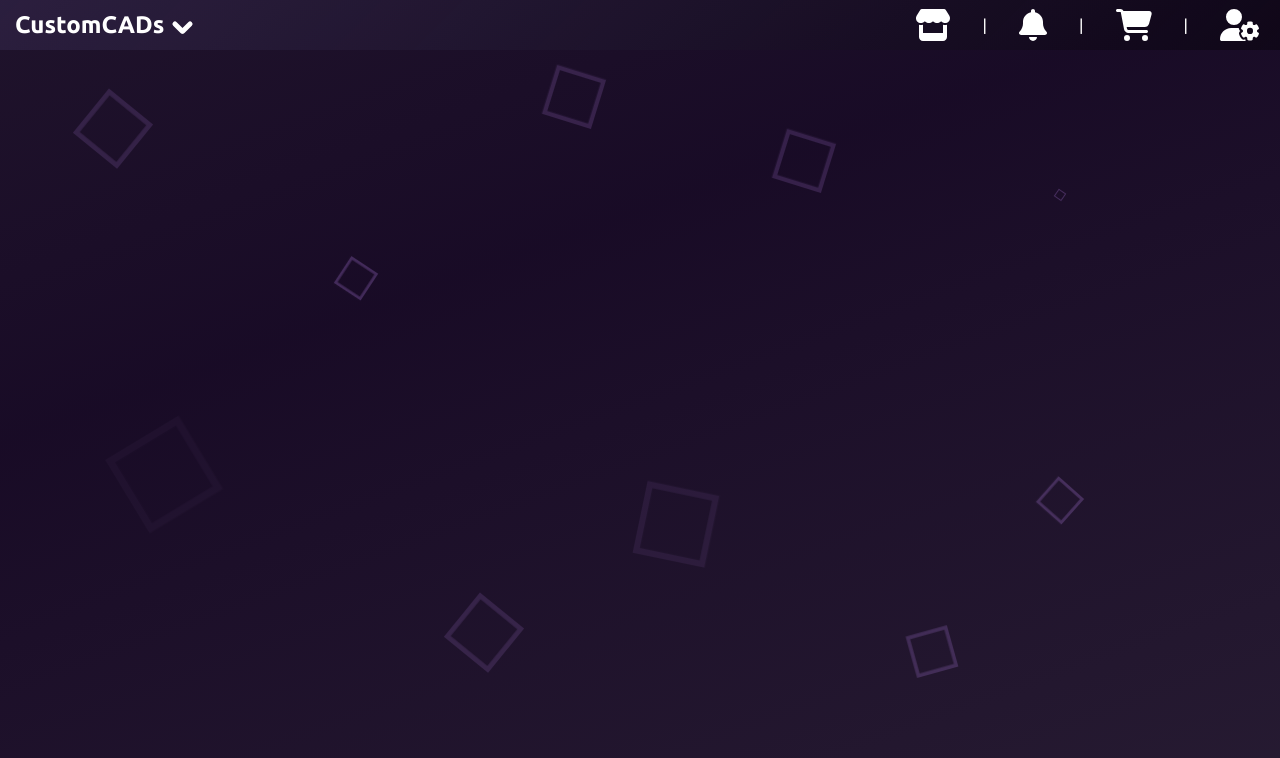
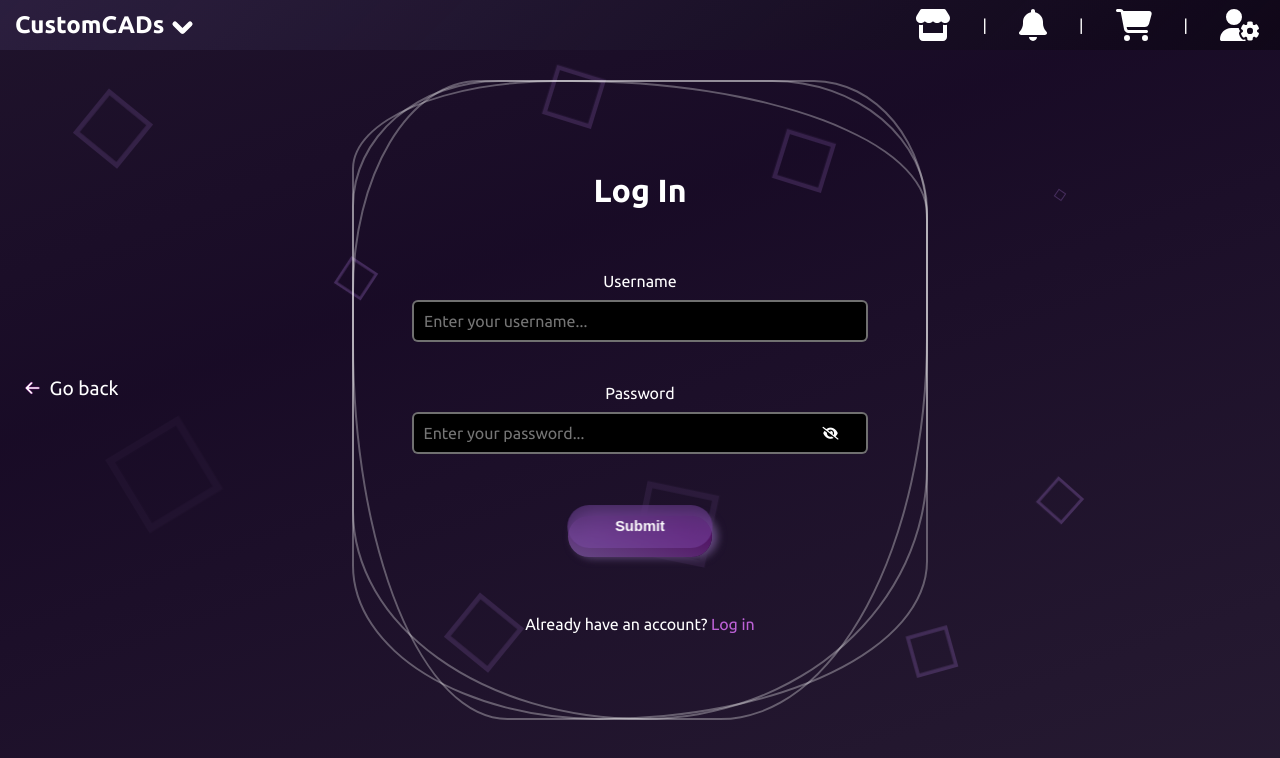
Before and after one commit to ivanzlatinov1/CustomCADsDemoDesign, a React (Vite) app in the folder data/: page /login in a window 1280 px wide. Shown: the top 758 px of the page. Built offline with nearby package versions, Linux system fonts and the light colour scheme; the HTML template or start-up script is replaced by a standard one.

Commit message:
made login and fixed scrolling in home

```diff
--- a/data/src/components/Button/Button.tsx
+++ b/data/src/components/Button/Button.tsx
@@ -6,16 +6,19 @@ interface BtnLinkProps {
     link?: string;
     text: string;
     scroll?: boolean;
+    scrollTargetId?: string;
     type?: "button" | "submit";
     className?: string;
 }
 
-const BtnLink: React.FC<BtnLinkProps> = ({ link = "/", text, scroll = false, type = "button" }) => {
+const BtnLink: React.FC<BtnLinkProps> = ({ link = "/", text, scroll = false, scrollTargetId, type = "button" }) => {
     function scrollDown() {
-        window.scrollBy({
-            top: window.innerHeight,
-            behavior: 'smooth'
-        });
+        if (scrollTargetId) {
+            const targetElement = document.getElementById(scrollTargetId);
+            if (targetElement) {
+                targetElement.scrollIntoView({ behavior: 'smooth' });
+            }
+        }
     }
 
     function handleScroll(e: React.MouseEvent<HTMLAnchorElement>) {
--- a/data/src/components/Home/Info/Info.tsx
+++ b/data/src/components/Home/Info/Info.tsx
@@ -2,7 +2,11 @@ import React from 'react';
 import Button from '../../Button/Button'
 import styles from './Info.module.css'
 
-const Info: React.FC = () => {
+interface InfoProps {
+    scrollTargetId?: string;
+}
+
+const Info: React.FC<InfoProps> = ({ scrollTargetId }) => {
     return (
         <div className={`${styles["main-info"]}`}>
             <h1>CustomCADs</h1>
@@ -12,7 +16,7 @@ const Info: React.FC = () => {
             <div className={`${styles.buttons}`}>
                 <Button link="/register" text="Get Started" className={`${styles.btn}`} />
                 <h2 className={`${styles.or}`}>OR</h2>
-                <Button scroll={true} link="/register" text="Explore" className={`${styles.btn}`} />
+                <Button scroll={true} scrollTargetId={scrollTargetId} link="/" text="Explore" className={`${styles.btn}`} />
             </div>
         </div>
     );
--- a/data/src/pages/Guest/Login/Login.module.css
+++ b/data/src/pages/Guest/Login/Login.module.css
@@ -1,3 +1,184 @@
 .login {
     height: 100vh;
+    display: flex;
+    justify-content: center;
+    align-items: center;
+    color: white;
 }
+
+.form {
+    position: relative;
+    display: flex;
+    flex-direction: column;
+    justify-content: center;
+    align-items: center;
+    width: 45%;
+    height: 80%;
+    gap: 2rem;
+}
+
+.form h1 {
+    color: #fff;
+    text-shadow: none;
+    transition: text-shadow .3s linear, color .3s linear;
+}
+
+.form:hover h1 {
+    color: rgba(255, 255, 255, 0.9);
+    text-shadow:
+        0 0 10px rgba(138, 43, 226, 0.8),
+        0 0 20px rgba(138, 43, 226, 0.6),
+        0 0 30px rgba(186, 85, 211, 0.7),
+        0 0 40px rgba(186, 85, 211, 0.5);
+    transition: text-shadow .3s linear;
+}
+
+.form .border {
+    position: absolute;
+    inset: 0;
+    border: 2px solid rgba(255, 255, 255, 0.315);
+    transition: 0.2s;
+    z-index: -1;
+}
+
+.form:hover .border {
+    border: 6px solid var(--color);
+    filter: drop-shadow(0 0 20px var(--color));
+}
+
+.form .border:nth-child(1) {
+    border-radius: 22% 62% 36% 27% / 33% 21% 60% 59%;
+}
+
+.form .border:nth-child(2) {
+    border-radius: 35% 37% 78% 59% / 27% 28% 34% 33%;
+}
+
+.form .border:nth-child(3) {
+    border-radius: 36% 20% 50% 51% / 14% 22% 40% 33%;
+}
+
+.form input[type="text"]:focus,
+.form input[type="password"]:focus {
+    border-color: #8c09ff;
+    box-shadow: 0px 0px 5px hsla(0, 0%, 100%, 0.562);
+}
+
+.form input[type="text"],
+.form input[type="password"] {
+    font-family: "Ubuntu", sans-serif;
+    width: 100%;
+    padding: 10px;
+    font-size: 1rem;
+    color: white;
+    background-color: black;
+    border: 2px solid #dddddd81;
+    border-radius: 6px;
+    outline: none;
+    box-shadow: inset 0 1px 3px rgba(0, 0, 0, 0.1);
+    transition: border-color 0.3s ease;
+}
+
+.form-field {
+    width: 75%;
+    display: flex;
+    flex-direction: column;
+    align-items: center;
+    gap: 10px;
+    margin-top: 10px;
+}
+
+.form-field span {
+    font-size: 0.8rem;
+}
+
+.submit {
+    margin: 20px;
+}
+
+.back {
+    position: absolute;
+    color: white;
+    bottom: 50%;
+    left: 2%;
+    display: flex;
+    gap: 10px;
+    cursor: pointer;
+    z-index: 90;
+    transition: scale 0.3s linear, color 0.3s linear;
+}
+
+.back a {
+    color: white;
+    font-size: 1.2rem;
+    transition: color .4s linear;
+}
+
+.back i {
+    margin-top: 3px;
+    -webkit-text-stroke: thin purple;
+}
+
+.back a:hover {
+    color: hsla(0, 0%, 100%, 0.635);
+}
+
+.back a:active {
+    color: hsla(272, 100%, 52%, 0.489);
+}
+
+.back a::after {
+    content: '';
+    position: absolute;
+    left: 0;
+    bottom: -2px;
+    width: 100%;
+    height: 2px;
+    background-color: hsla(281, 92%, 43%, 0.486);
+    transition: transform 0.3s ease;
+    transform: scaleX(0);
+    transform-origin: bottom right;
+}
+
+.back a:hover::after {
+    transform: scaleX(1);
+    transform-origin: bottom left;
+}
+
+.passwordWrapper {
+    position: relative;
+    width: 100%;
+    margin-right: 25px;
+}
+
+.eye {
+    position: absolute;
+    right: 5px;
+    top: 50%;
+    transform: translateY(-50%);
+    cursor: pointer;
+    font-size: 10px;
+}
+
+.form p a {
+    color: rgba(225, 116, 255, 0.813);
+    position: relative;
+}
+
+.form p a::after {
+    content: '';
+    position: absolute;
+    left: 0;
+    bottom: -2px;
+    width: 100%;
+    height: 1px;
+    background-color: hsla(295, 81%, 55%, 0.632);
+    transition: transform 0.3s ease;
+    transform: scaleX(0);
+    transform-origin: bottom right;
+}
+
+.form p a:hover::after {
+    transform: scaleX(1);
+    transform-origin: bottom left;
+}
--- a/data/src/pages/Guest/Login/Login.tsx
+++ b/data/src/pages/Guest/Login/Login.tsx
@@ -1,13 +1,59 @@
-import React from "react";
-import Transition from "../../../components/Transition/Transition";
-import styles from "./Login.module.css"
-
+import React, { useState } from "react"
+import { Link } from 'react-router-dom'
+import Transition from "../../../components/Transition/Transition"
+import BtnLink from "../../../components/Button/Button"
+import styles from './Login.module.css'
 
 const Login: React.FC = () => {
+    const [password, setPassword] = useState("");
+    const [isPasswordVisible, setIsPasswordVisible] = useState(false);
+
+    const togglePasswordVisibility = () => {
+        setIsPasswordVisible(!isPasswordVisible);
+    };
+
     return (
         <Transition>
             <div className={`${styles.login}`}>
+                <div className={`${styles.back}`}>
+                    <i className="fas fa-arrow-left"></i>
+                    <Link to="/register">Go back</Link>
+                </div>
+                <form className={`${styles.form}`}>
+                    <i className={`${styles.border}`} style={{ "--color": "#8c09ff5f" } as React.CSSProperties}></i>
+                    <i className={`${styles.border}`} style={{ "--color": "#550cf377" } as React.CSSProperties}></i>
+                    <i className={`${styles.border}`} style={{ "--color": "#e43bc85e" } as React.CSSProperties}></i>
+                    <h1>Log In</h1>
 
+                    <div className={`${styles["form-field"]}`}>
+                        <label>Username</label>
+                        <input type="text" placeholder="Enter your username..." id="username" name="username" maxLength={30} required />
+                    </div>
+
+                    <div className={`${styles["form-field"]}`}>
+                        <label>Password</label>
+                        <div className={styles.passwordWrapper}>
+                            <input
+                                type={isPasswordVisible ? "text" : "password"}
+                                id="password"
+                                placeholder="Enter your password..."
+                                value={password}
+                                onChange={(e) => setPassword(e.target.value)}
+                                name="password"
+                                required />
+                            <span onClick={togglePasswordVisibility} className={styles.eye}>
+                                {isPasswordVisible ?
+                                <i className="fas fa-eye"></i> : <i className="fas fa-eye-slash"></i>}
+                            </span>
+                        </div>
+                    </div>
+
+                    <div className={`${styles.submit}`}>
+                        <BtnLink text="Submit" type="submit" />
+                    </div>
+
+                    <p>Already have an account? <Link to="/login">Log in</Link></p>
+                </form>
             </div>
         </Transition>
     );
--- a/data/src/pages/Guest/Register/Register.module.css
+++ b/data/src/pages/Guest/Register/Register.module.css
@@ -13,8 +13,7 @@
     justify-content: center;
     align-items: center;
     width: 45%;
-    height: 80%;
-    border-radius: 10px;
+    height: 85%;
 }
 
 .form h1 {
@@ -83,7 +82,7 @@
 
 .optionals {
     display: flex;
-    gap: 2rem;
+    gap: 2.7rem;
 }
 
 .optionals input {
@@ -96,7 +95,7 @@
     flex-direction: column;
     align-items: center;
     gap: 10px;
-    margin-top: 10px;
+    margin-top: 20px;
 }
 
 .form-field span {
--- a/data/src/pages/Public/Home/Home.tsx
+++ b/data/src/pages/Public/Home/Home.tsx
@@ -61,25 +61,25 @@ const Home: React.FC = () => {
 
     return (
         <div className={styles.home}>
-            <section ref={(el) => (sectionsRef.current[0] = el)} className={`${styles.main} ${styles.section}`}>
-                <Info />
+            <section ref={(el) => (sectionsRef.current[0] = el)} id="section1" className={`${styles.main} ${styles.section}`}>
+                <Info scrollTargetId="section2" />
                 <div className={styles.cover}></div>
             </section>
 
-            <section ref={(el) => (sectionsRef.current[1] = el)} className={`${styles.advantages} ${styles.section}`}>
+            <section ref={(el) => (sectionsRef.current[1] = el)} id="section2" className={`${styles.advantages} ${styles.section}`}>
                 <Benefits />
             </section>
 
             <hr />
 
-            <section ref={(el) => (sectionsRef.current[2] = el)} className={`${styles.models} ${styles.section}`}>
+            <section ref={(el) => (sectionsRef.current[2] = el)} id="section3" className={`${styles.models} ${styles.section}`}>
                 <h1>Most Popular 3D Models</h1>
                 <ModelsWheel />
             </section>
 
             <hr />
 
-            <section ref={(el) => (sectionsRef.current[3] = el)} className={`${styles.payments} ${styles.section}`}>
+            <section ref={(el) => (sectionsRef.current[3] = el)} id="section4" className={`${styles.payments} ${styles.section}`}>
                 <h1>3D Models Prices</h1>
                 <div className={styles.cards}>
                     <Card
@@ -117,7 +117,7 @@ const Home: React.FC = () => {
 
             <hr />
 
-            <section ref={(el) => (sectionsRef.current[4] = el)} className={styles.contacts}>
+            <section ref={(el) => (sectionsRef.current[4] = el)} id="section5" className={styles.contacts}>
                 <Contacts />
             </section>
         </div>
```
